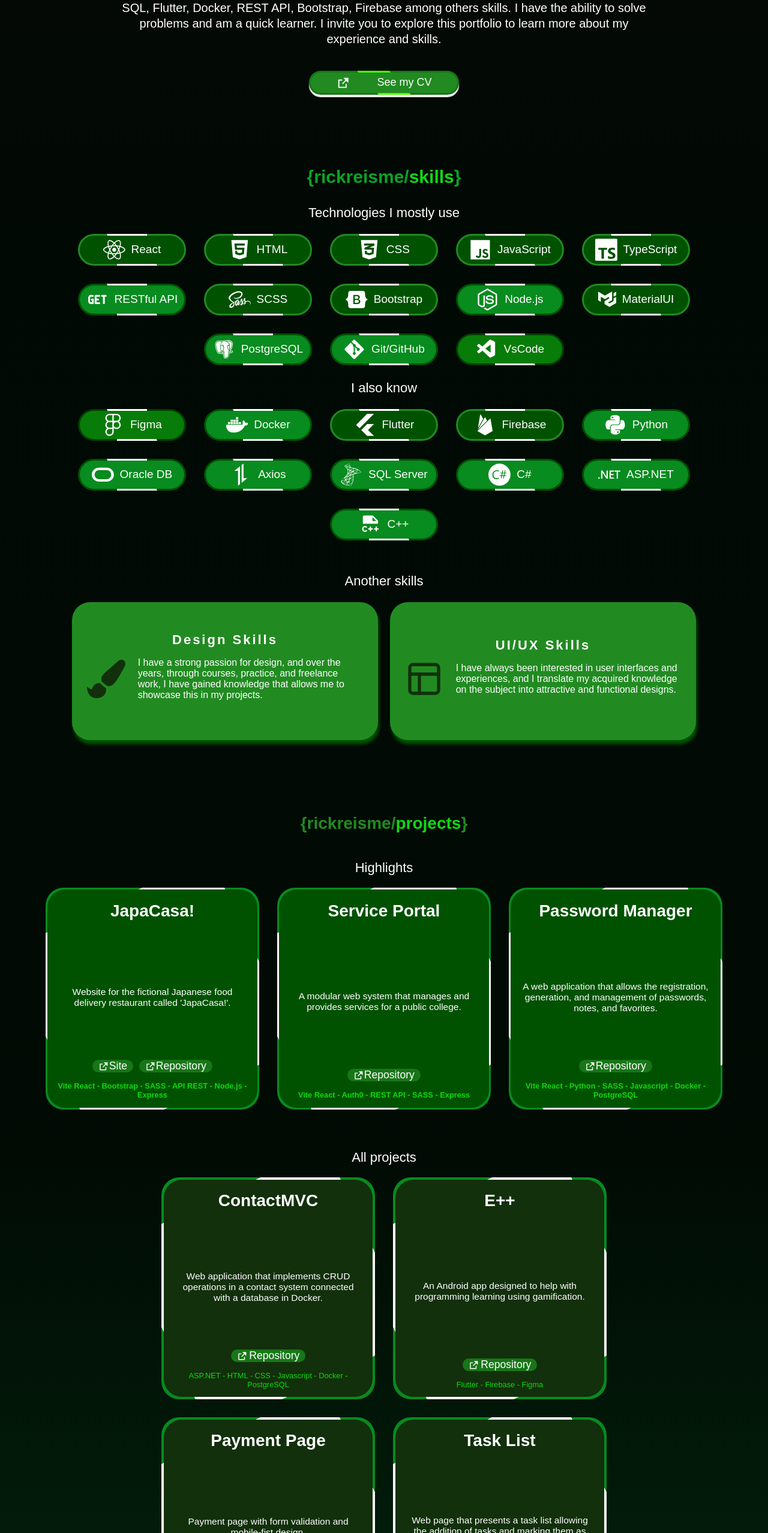
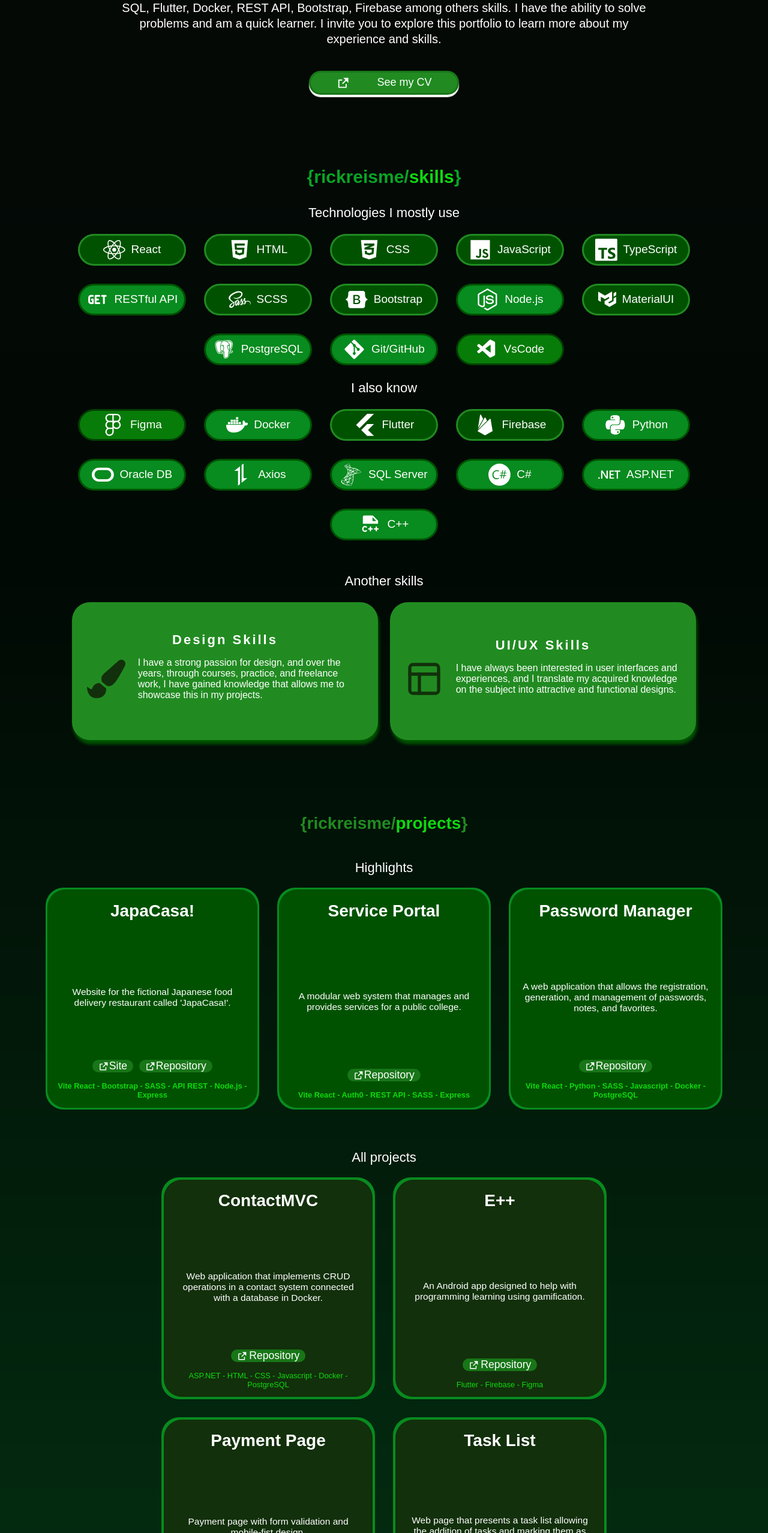
Before and after one commit to rickreisme/Portfolio, a React (Vite) app: page /english in a window 1280 px wide. Shown: the part 990-3546 px from the top of the page at 60% size. Built offline with nearby package versions, Linux system fonts and the light colour scheme.

Commit message:
REFACTOR: ajustando background degradê para imagem

```diff
--- a/index.html
+++ b/index.html
@@ -10,7 +10,7 @@
   <title>Rick Reis | Portfólio</title>
 </head>
 
-<body style="background-image: linear-gradient(to bottom, #090909, #010904, #010b04, #033112, #033d16);">
+<body>
   <div id="root"></div>
   <script type="module" src="/src/main.tsx"></script>
 </body>
--- a/src/assets/styles/global.scss
+++ b/src/assets/styles/global.scss
@@ -13,6 +13,9 @@ html{
 body {
   height: 100%;
   overflow-x: hidden;
+  background-image: url(../imagens//gradientBG.png);
+  background-repeat: no-repeat;
+  background-size: cover;
 }
 
 .page-container {
--- a/src/assets/styles/habilidades-projetos.scss
+++ b/src/assets/styles/habilidades-projetos.scss
@@ -78,15 +78,9 @@
                 padding-left: 10px;
             }
         }
-        .btn2::before {
-            content: "";
-            position: absolute;
-            background-color: #fff;
-            width: 200px;
-            height: 63px;
-            border-radius: 30px;
-            animation: 4s linear 0s infinite normal none running barra;
-        }
+
+
+
         .btn2::after {
             content: "";
             position: absolute;
@@ -95,7 +89,6 @@
             border-radius: 30px;
         }
         .btn2:hover {
-            color: black;
             background: $verde-seis;
         }
 
@@ -130,15 +123,7 @@
                 z-index: 1;
             }
         }
-        .btn2b::before {
-            content: "";
-            position: absolute;
-            background-color: #fff;
-            width: 200px;
-            height: 63px;
-            border-radius: 30px;
-            animation: 4s linear 0s infinite normal none running barra;
-        }
+
         .btn2b::after {
             content: "";
             position: absolute;
@@ -147,7 +132,6 @@
             border-radius: 30px;
         }
         .btn2b:hover {
-            color: black;
             background: $verde-seis;
         }
 
@@ -182,15 +166,6 @@
                 z-index: 1;
             }
         }
-        .btn2o::before {
-            content: "";
-            position: absolute;
-            background-color: #fff;
-            width: 200px;
-            height: 63px;
-            border-radius: 30px;
-            animation: 4s linear 0s infinite normal none running barra;
-        }
         .btn2o::after {
             content: "";
             position: absolute;
@@ -199,7 +174,6 @@
             border-radius: 30px;
         }
         .btn2o:hover {
-            color: black;
             background: $verde-seis;
         }
     }
@@ -378,15 +352,6 @@
                 }
             }
         }
-        .box-projeto::before {
-            content: "";
-            position: absolute;
-            background-color: #fff;
-            width: 350px;
-            height: 375px;
-            border-radius: 30px;
-            animation: 10s linear 0s infinite normal none running barra;
-        }
         .box-projeto::after {
             content: "";
             position: absolute;
@@ -485,15 +450,6 @@
                 }
             }
         }
-        .box-projeto::before {
-            content: "";
-            position: absolute;
-            background-color: #fff;
-            width: 350px;
-            height: 375px;
-            border-radius: 30px;
-            animation: 10s linear 0s infinite normal none running barra;
-        }
         .box-projeto::after {
             content: "";
             position: absolute;
--- a/src/assets/styles/intro-sobre.scss
+++ b/src/assets/styles/intro-sobre.scss
@@ -17,9 +17,6 @@
         font-weight: 700;
         line-height: normal;
         transition: 0.5s;
-        animation: desappear forwards;
-        animation-timeline: scroll();
-        animation-range: cover 0% cover 50%;
     }
 
     span {
@@ -151,15 +148,7 @@
                 z-index: 1;
             }
         }
-        .btn::before {
-            content: "";
-            position: absolute;
-            background-color: #4dff00;
-            width: 300px;
-            height: 40px;
-            border-radius: 30px;
-            animation: 6s linear 0s infinite normal none running barra;
-        }
+
         .btn::after {
             content: "";
             position: absolute;
```
Also changed, not shown: src/assets/imagens/gradientBG.png (added).
